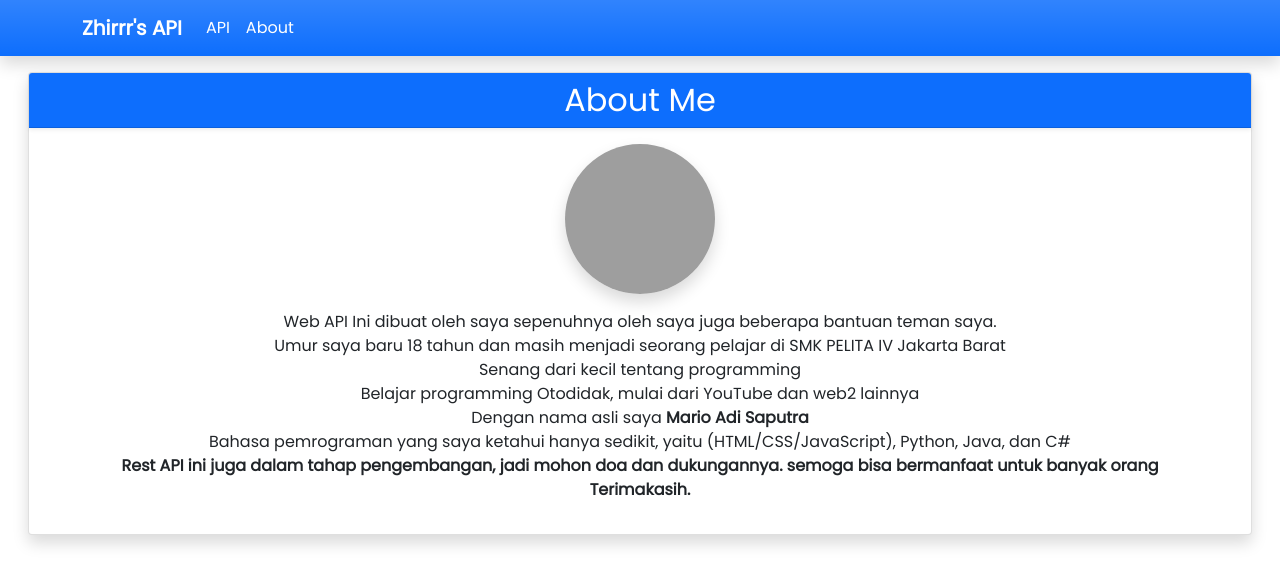
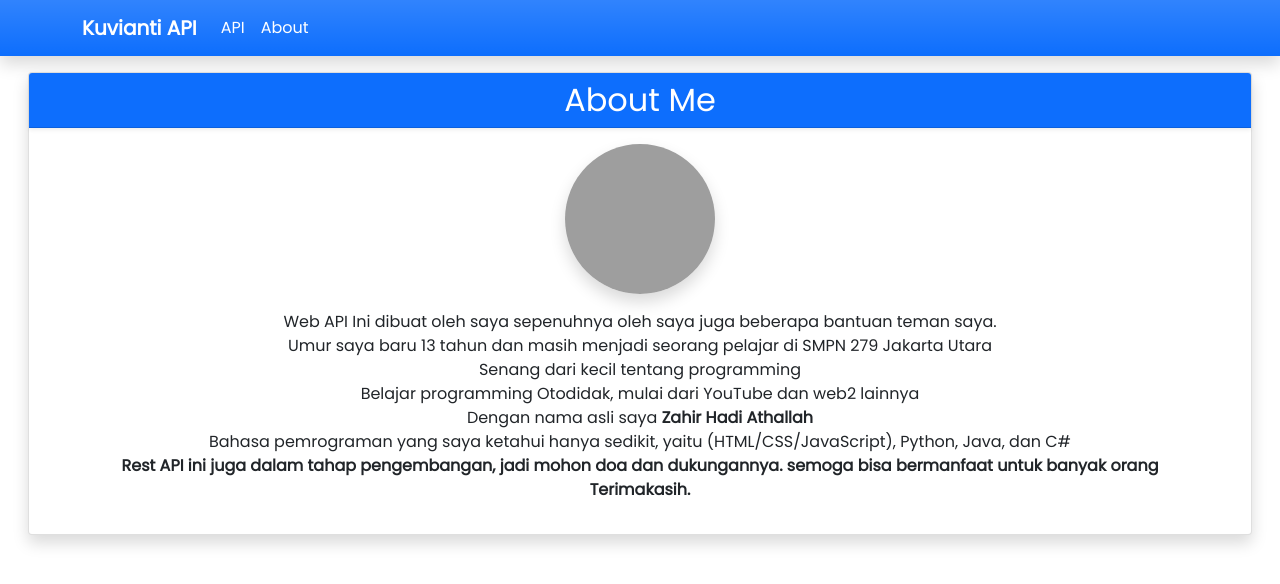
Before and after one commit to RrZNBot/Zhirrr-Api-1, a website: page views/about.html in a window 1280 px wide. Drawn offline with nearby package versions, Linux system fonts and the light colour scheme; grey boxes are pictures that could not be loaded.

Commit message:
Add files via upload

```diff
--- a/views/about.html
+++ b/views/about.html
@@ -9,7 +9,7 @@
     <meta content='#007FFF' name='theme-color'/>
     <link href="https://cdn.jsdelivr.net/npm/bootstrap@5.0.0-beta2/dist/css/bootstrap.min.css" rel="stylesheet" integrity="sha384-BmbxuPwQa2lc/FVzBcNJ7UAyJxM6wuqIj61tLrc4wSX0szH/Ev+nYRRuWlolflfl" crossorigin="anonymous">
     <base target="_blank"/>
-    <title>About Me - Kuv API</title>
+    <title>About My - KUVIANTI API</title>
     <style>
       @import url('https://fonts.googleapis.com/css?family=Poppins');
       *{
@@ -20,7 +20,7 @@
   <body>
   <nav class="navbar navbar-expand-lg navbar-dark bg-primary bg-gradient shadow mb-3">
     <div class="container">
-      <a class="navbar-brand fw-bold" href="/">Zhirrr's API</a>
+      <a class="navbar-brand fw-bold" href="/">Kuvianti API</a>
       <button class="navbar-toggler" type="button" data-bs-toggle="collapse" data-bs-target="#navbarNav" aria-controls="navbarNav" aria-expanded="false" aria-label="Toggle navigation">
         <span class="navbar-toggler-icon"></span>
       </button>
@@ -43,8 +43,8 @@
       <div class="text-center">
         <img src="https://avatars.githubusercontent.com/u/75620279" class="rounded-circle shadow mb-3" alt="Zhirrr" width="150px" height="150px">
       </div>
-        <p class="card-text text-shadow">Web API Ini dibuat oleh saya sepenuhnya oleh saya juga beberapa bantuan teman saya.<br/>Umur saya baru 18 tahun dan masih menjadi seorang pelajar di SMK PELITA IV Jakarta Barat<br/>Senang dari kecil tentang programming<br/>Belajar programming Otodidak, mulai dari YouTube dan web2 lainnya<br/>
-        Dengan nama asli saya <b>Mario Adi Saputra</b><br/>Bahasa pemrograman yang saya ketahui hanya sedikit, yaitu (HTML/CSS/JavaScript), Python, Java, dan C#<b/><br/>Rest API ini juga dalam tahap pengembangan, jadi mohon doa dan dukungannya. semoga bisa bermanfaat untuk banyak orang<br/>Terimakasih.</p>
+        <p class="card-text text-shadow">Web API Ini dibuat oleh saya sepenuhnya oleh saya juga beberapa bantuan teman saya.<br/>Umur saya baru 13 tahun dan masih menjadi seorang pelajar di SMPN 279 Jakarta Utara<br/>Senang dari kecil tentang programming<br/>Belajar programming Otodidak, mulai dari YouTube dan web2 lainnya<br/>
+        Dengan nama asli saya <b>Zahir Hadi Athallah</b><br/>Bahasa pemrograman yang saya ketahui hanya sedikit, yaitu (HTML/CSS/JavaScript), Python, Java, dan C#<b/><br/>Rest API ini juga dalam tahap pengembangan, jadi mohon doa dan dukungannya. semoga bisa bermanfaat untuk banyak orang<br/>Terimakasih.</p>
       </div>
     </div>
   </div>
```
